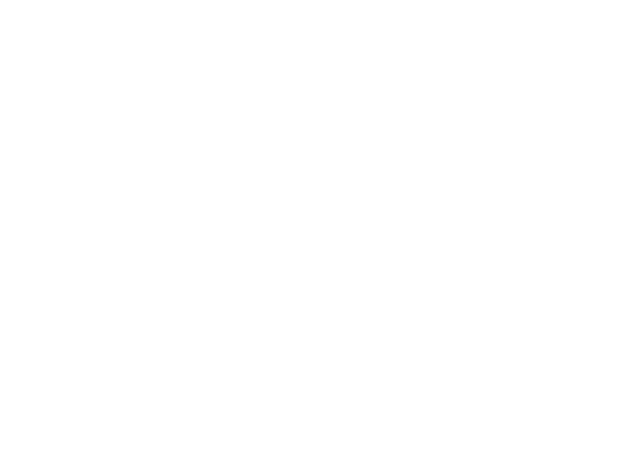
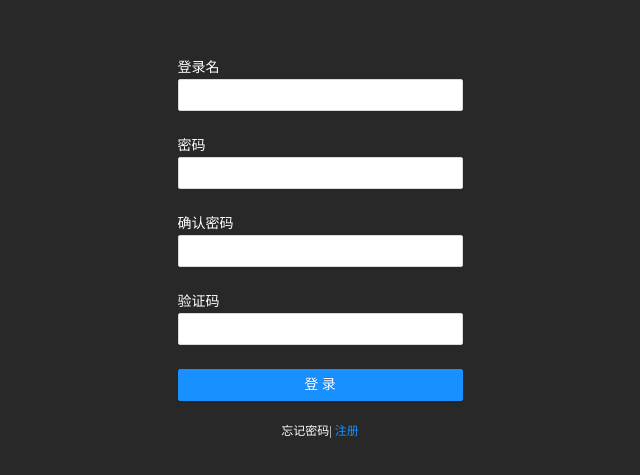
Before and after one commit to MossLwj/vue3-admin-js, a Vue app: page /#/register in a window 1280 px wide. Before the commit this address had no page. Shown: the part 243-718 px from the top of the page, without its empty margins (320-960 px from the left). Built offline with nearby package versions, Linux system fonts and the light colour scheme.

Commit message:
update：14课时，form表单的使用和表单验证控件的使用

```diff
--- a/src/router/index.js
+++ b/src/router/index.js
@@ -5,6 +5,11 @@ const routes = [
     path: "/",
     name: "Login",
     component: () => import("../views/account/Login.vue")
+  },
+  {
+    path: "/register",
+    name: "Register",
+    component: () => import("../views/account/Register.vue")
   },
   {
     path: "/about",
--- /dev/null
+++ b/src/utils/verification.js
@@ -0,0 +1,9 @@
+/**
+ * 手机号验证
+ * @param value
+ * @returns {boolean}
+ */
+export function checkPhone(value) {
+  let regPhone = /^1[3456789]\d{9}$/;
+  return regPhone.test(value);
+}
--- a/src/views/account/Login.vue
+++ b/src/views/account/Login.vue
@@ -6,12 +6,10 @@
           <label>登录名</label>
           <a-input type="text" autocomplete="off" />
         </a-form-item>
-
         <a-form-item>
           <label>密码</label>
           <a-input type="password" autocomplete="off" />
         </a-form-item>
-
         <a-form-item>
           <a-button type="primary" html-type="submit" block>
             登录
@@ -20,13 +18,14 @@
       </a-form>
       <div class="text-center fs-12">
         <a href="" class="color-white">忘记密码</a>|
-        <a href="" class="color-white">注册</a>
+        <router-link to="/register">注册</router-link>
       </div>
     </div>
   </div>
 </template>
 <script>
-import { reactive } from "vue";
+import { reactive, toRefs } from "vue";
+
 export default {
   name: "Login",
   setup() {
@@ -37,8 +36,10 @@ export default {
       }
     });
 
+    const data = toRefs(formConfig);
+
     return {
-      formConfig
+      ...data
     };
   }
 };
--- /dev/null
+++ b/src/views/account/Register.vue
@@ -0,0 +1,105 @@
+<template>
+  <div class="account">
+    <div class="form-wrap">
+      <a-form
+        name="custom-validation"
+        ref="ruleForm"
+        @finish="handleFinish"
+        :model="account_form"
+        :rules="rules"
+      >
+        <a-form-item name="username">
+          <label>登录名</label>
+          <a-input
+            v-model:value="account_form.username"
+            type="text"
+            autocomplete="off"
+          />
+        </a-form-item>
+        <a-form-item>
+          <label>密码</label>
+          <a-input
+            v-model:value="account_form.password"
+            type="password"
+            autocomplete="off"
+          />
+        </a-form-item>
+        <a-form-item>
+          <label>确认密码</label>
+          <a-input
+            v-model:value="account_form.passwords"
+            type="password"
+            autocomplete="off"
+          />
+        </a-form-item>
+        <a-form-item>
+          <label>验证码</label>
+          <a-input
+            v-model:value="account_form.code"
+            type="password"
+            autocomplete="off"
+          />
+        </a-form-item>
+        <a-form-item>
+          <a-button type="primary" html-type="submit" block>
+            登录
+          </a-button>
+        </a-form-item>
+      </a-form>
+      <div class="text-center fs-12">
+        <a href="" class="color-white">忘记密码</a>|
+        <router-link to="/register">注册</router-link>
+      </div>
+    </div>
+  </div>
+</template>
+<script>
+import { checkPhone } from "@/utils/verification";
+import { reactive, toRefs } from "vue";
+
+export default {
+  name: "Register",
+  setup() {
+    const checkUsername = async (rule, value) => {
+      if (!value) {
+        return Promise.reject("请输入用户名");
+      }
+      if (!checkPhone(value)) {
+        return Promise.reject("请输入11位手机号码");
+      } else {
+        return Promise.resolve();
+      }
+    };
+
+    const formConfig = reactive({
+      layout: {
+        labelCol: { span: 4 },
+        wrapperCol: { span: 14 }
+      },
+      account_form: {
+        username: "",
+        password: "",
+        passwords: "",
+        code: ""
+      },
+      rules: {
+        username: [{ validator: checkUsername, tigger: "change" }]
+      }
+    });
+
+    const data = toRefs(formConfig);
+
+    const handleFinish = () => {
+      alert(111);
+    };
+
+    return {
+      ...data,
+      handleFinish
+    };
+  }
+};
+</script>
+<style lang="scss">
+@import "styles.scss";
+</style>
```
